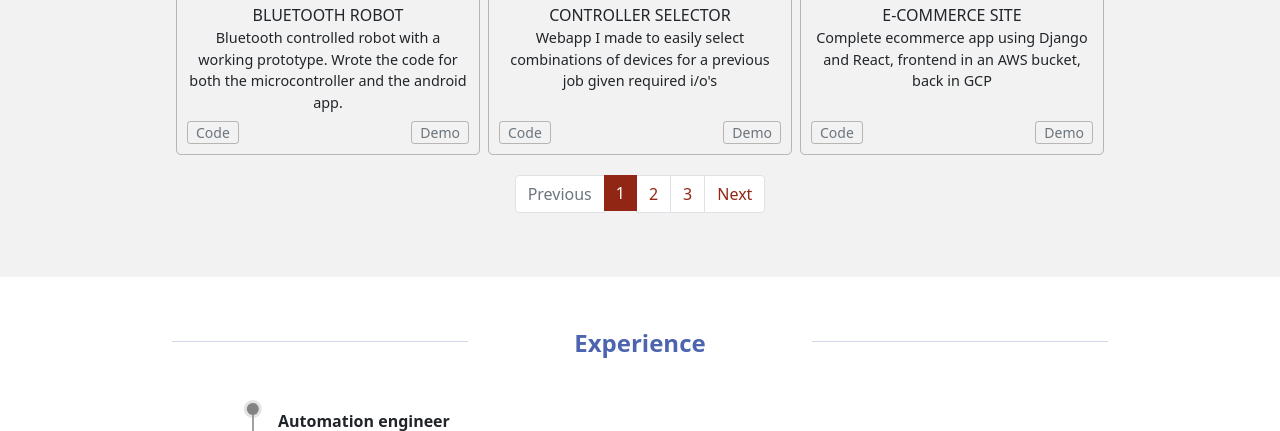
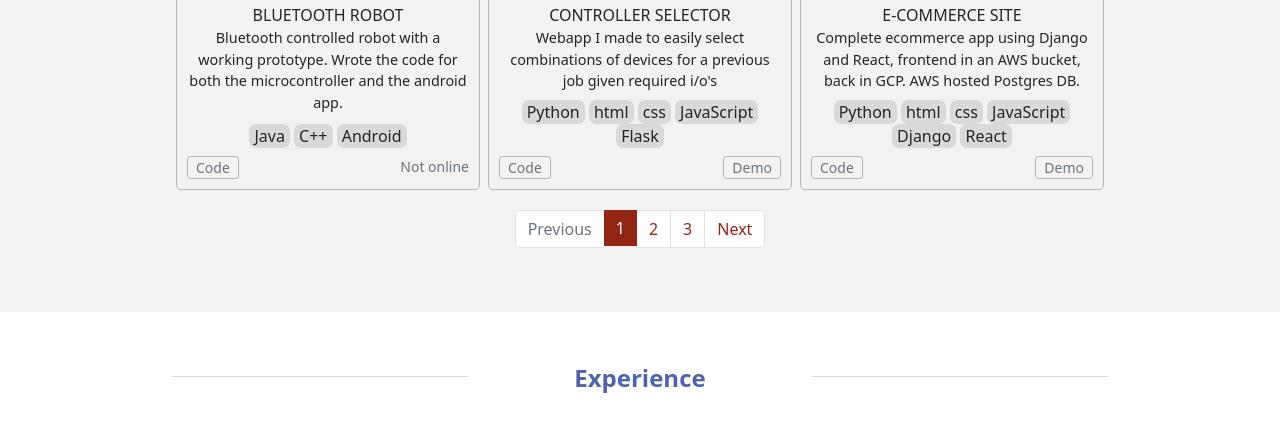
Before and after one commit to ivanbaug/portfolio-flask, a Flask app: page / in a window 1280 px wide. Shown: the part 875-1306 px from the top of the page. Run offline with Flask 2, Linux system fonts and the light colour scheme.

Commit message:
add tags section in projects and links to live demos

```diff
--- a/project/static/css/styles.css
+++ b/project/static/css/styles.css
@@ -121,7 +121,6 @@ footer {
 
 .prj-card {
   border-radius: 5px;
-
   border: 1px solid rgba(0, 0, 0, 0.25);
   padding: 10px;
   height: 100%;
@@ -153,14 +152,11 @@ footer {
   background-color: #2c2f3e;
   width: 50px;
   height: 20px;
-
 }
 
 .btn-outline-secondary {
   border: 1px solid rgba(0, 0, 0, 0.25);
 }
-
-
 
 .page-item .page-link {
   color: #912614 !important;
@@ -196,3 +192,21 @@ footer {
   /* width: 0; */
   overflow: hidden;
 }
+
+/* ******** Stack tags ********** */
+span.prj-tags {
+  background-color: rgba(0, 0, 0, 0.1);
+  /* font-size: 0.9rem; */
+  font-weight: 400;
+  padding: 1px 5px;
+  /* border: 1px solid rgba(0, 0, 0, 0.25); */
+  border-radius: 7px;
+}
+
+span.demo-msg {
+  color: #6c757d;
+  font-size: .875rem;
+  font-weight: 400;
+  line-height: 1.5;
+  /* text-decoration: underline; */
+}
--- a/project/static/data/test_data.json
+++ b/project/static/data/test_data.json
@@ -4,63 +4,72 @@
       "description": "Bluetooth controlled robot with a working prototype. Wrote the code for both the microcontroller and the android app.",
       "img_url": "https://ivanotes.s3.amazonaws.com/img/0047-pf-btrobot.png",
       "prj_url": "https://github.com/ivanbaug/bt-rbot",
-      "stack": "java, c++"
+      "demo_url": "",
+      "stack": ["Java", "C++", "Android"]
     },
     {
       "title": "Controller Selector",
       "description": "Webapp I made to easily select combinations of devices for a previous job given required i/o's",
       "img_url": "https://ivanotes.s3.amazonaws.com/img/0048-dcapp3.png",
       "prj_url": "https://github.com/ivanbaug/dc-ctrls",
-      "stack": "python, html, css, js"
+      "demo_url": "https://dc-ctrls-jdm27gv2nq-ue.a.run.app/",
+      "stack": ["Python", "html", "css", "JavaScript", "Flask"]
     },
     {
       "title": "e-commerce site",
-      "description": "Complete ecommerce app using Django and React, frontend in an AWS bucket, back in GCP",
+      "description": "Complete ecommerce app using Django and React, frontend in an AWS bucket, back in GCP. AWS hosted Postgres DB.",
       "img_url": "https://ivanotes.s3.amazonaws.com/img/0049-shop1.png",
       "prj_url": "https://github.com/ivanbaug/ecommerce-rd-backend",
-      "stack": "python, html, css, js"
+      "demo_url": "http://iv-shop.s3-website-us-east-1.amazonaws.com/",
+      "stack": ["Python", "html", "css", "JavaScript", "Django", "React"]
     },
     {
       "title": "Python blog",
       "description": "Blog made while learning python, including DBs, user auth, templating. Hosted on heroku.",
       "img_url": "https://ivanotes.s3.amazonaws.com/img/0030-blogpy.png",
       "prj_url": "https://github.com/ivanbaug/blog-users",
-      "stack": "python, html, css, js"
+      "demo_url": "https://py-iv-blog.herokuapp.com/",
+      "stack": ["Python", "html", "css", "JavaScript", "Flask"]
     },
     {
       "title": "Telegram bot",
-      "description": "Telegram bot that tells the weather or scraps some web to notify me on updates about a webnovel I like.",
+      "description": "Telegram bot that tells the weather or scraps some web to notify me on updates about a webnovel I like. Online trough a Docker container in a Raspberry Pi",
       "img_url": "https://www.tuexpertoapps.com/wp-content/uploads/2021/05/los-mejores-bots-para-telegram-1-768x512.jpg",
       "prj_url": "https://github.com/ivanbaug/informative_telegram",
-      "stack": "python"
+      "demo_url": "",
+      "stack": ["Python", "Telegram API"]
     },
     {
       "title": "Morse translator",
       "description": "Morse translator made as a quick test of replit services",
       "img_url": "https://ivanotes.s3.amazonaws.com/img/0031-replit.png",
       "prj_url": "https://replit.com/@IvanBautista4/MorseTransl",
-      "stack": "python"
+      "demo_url": "https://replit.com/@IvanBautista4/MorseTransl",
+      "stack": ["Python"]
     },
     {
       "title": "Controller Selector",
-      "description": "Webapp I made to easily select combinations of devices for a prevoius job given required i/o's",
+      "description": "Webapp I made to easily select combinations of devices for a previous job given required i/o's",
       "img_url": "https://ivanotes.s3.amazonaws.com/img/0048-dcapp3.png",
       "prj_url": "https://github.com/ivanbaug/dc-ctrls",
-      "stack": "python, html, css, js"
+      "demo_url": "",
+      "stack": ["Python", "html", "css", "JavaScript", "Flask"]
     },
     {
       "title": "e-commerce site",
-      "description": "Complete ecommerce app using Django and React, frontend in an AWS bucket, back in GCP",
+      "description": "Complete ecommerce app using Django and React, frontend in an AWS bucket, back in GCP. AWS hosted Postgres DB.",
       "img_url": "https://ivanotes.s3.amazonaws.com/img/0049-shop1.png",
       "prj_url": "https://github.com/ivanbaug/ecommerce-rd-backend",
-      "stack": "python, html, css, js"
+      "demo_url": "",
+      "stack": ["Python", "html", "css", "JavaScript", "Django", "React"]
     },
     {
       "title": "Python blog",
-      "description": "Blog made while learning python, including dbs, user auth, templating. Hosted on heroku.",
+      "description": "Blog made while learning python, including DBs, user auth, templating. Hosted on heroku.",
       "img_url": "https://ivanotes.s3.amazonaws.com/img/0030-blogpy.png",
       "prj_url": "https://github.com/ivanbaug/blog-users",
-      "stack": "python, html, css, js"
+      "demo_url": "",
+      "stack": ["Python", "html", "css", "JavaScript", "Flask"]
     }
   ],
   "experience": [{
--- a/project/static/js/multiple-items.js
+++ /dev/null
@@ -1,16 +0,0 @@
-// Carousel multiple items
-let items = document.querySelectorAll('.carousel .carousel-item')
-
-items.forEach((el) => {
-    const minPerSlide = 3
-    let next = el.nextElementSibling
-    for (var i=1; i<minPerSlide; i++) {
-        if (!next) {
-            // wrap carousel by using first child
-        	next = items[0]
-      	}
-        let cloneChild = next.cloneNode(true)
-        el.appendChild(cloneChild.children[0])
-        next = next.nextElementSibling
-    }
-})
--- a/project/templates/index.html
+++ b/project/templates/index.html
@@ -254,7 +254,6 @@
   </script>
   <script src="{{url_for('static', filename='js/navbar-hide.js')}}"></script>
   <script src="{{url_for('static', filename='js/display-prjs.js')}}"></script>
-  <script src="{{url_for('static', filename='js/multiple-items.js')}}"></script>
 </body>
 
 </html>
--- a/project/templates/macros.html
+++ b/project/templates/macros.html
@@ -26,15 +26,26 @@
 {%- endmacro %}
 
 {% macro my_projects(prj) -%}
-<div class="col p-1 prj-card-wrapper" >
+<div class="col p-1 prj-card-wrapper">
   <article class="prj-card d-flex flex-column">
-    <img src="{{prj.img_url}}" alt="{{prj.title}}" >
+    <img src="{{prj.img_url}}" alt="{{prj.title}}">
     <div class="prj-card-title mt-1">{{prj.title}}</div>
     <div class="prj-card-description">{{prj.description}}</div>
     <div class="flex-grow-1"></div>
+    <div class="mt-2">
+      {%for tag in prj.stack %}
+      <span class="prj-tags">{{tag}}</span>
+      {%endfor%}
+    </div>
+
     <div class="prj-button-container mt-2">
       <a type="button" href="{{prj.prj_url}}" class="btn btn-sm btn-outline-secondary py-0">Code</a>
-      <a type="button" href="{{prj.prj_url}}" class="btn btn-sm btn-outline-secondary py-0">Demo</a>
+      {% if prj.demo_url %}
+      <a type="button" href="{{prj.demo_url}}" class="btn btn-sm btn-outline-secondary py-0">Demo</a>
+      {% else %}
+      <span class="demo-msg" >Not online</span>
+      {% endif %}
+
     </div>
   </article>
 </div>
```
